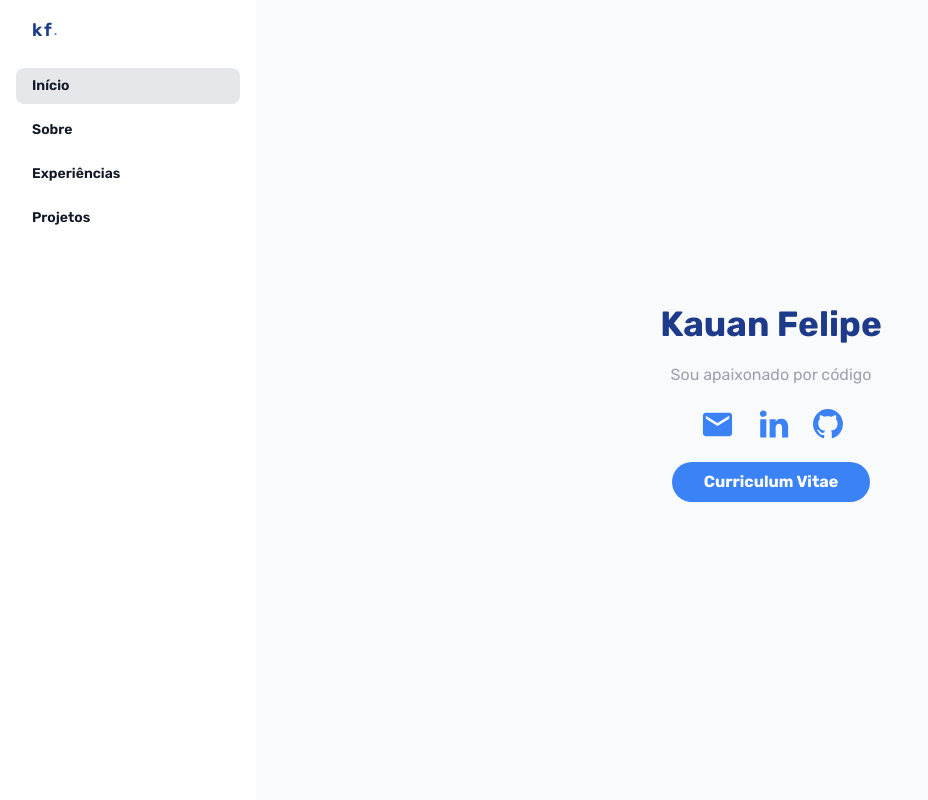
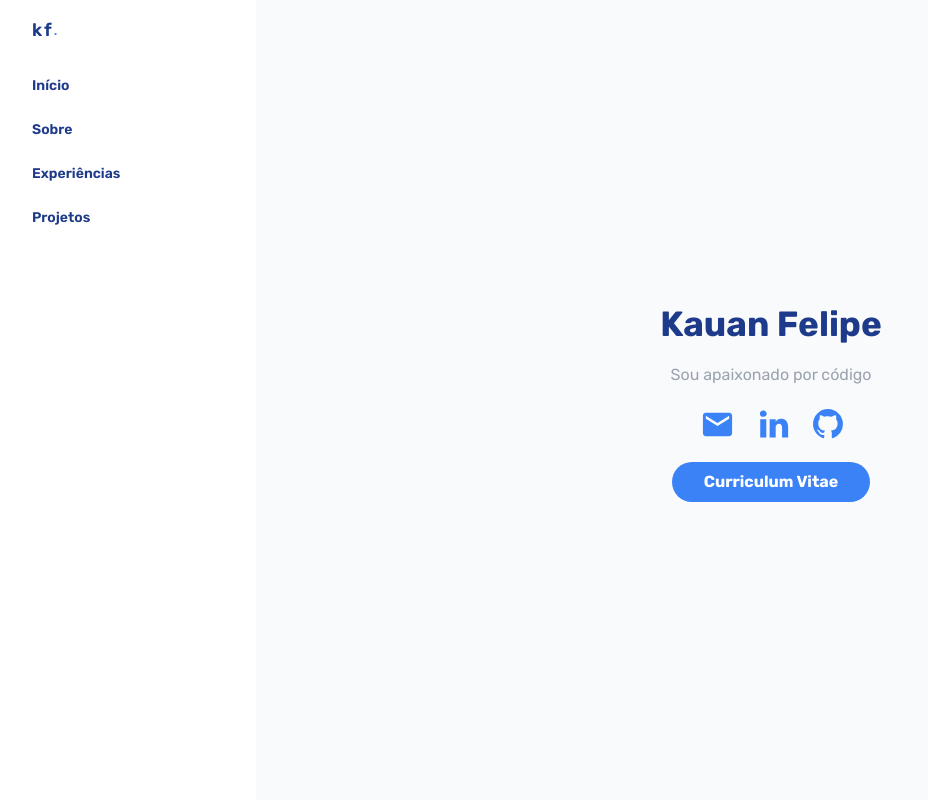
Before and after one commit to kauanfelipe96/personal-portfolio, a React (Vite) app: page / in a window 1280 px wide. Shown: the top 800 px of the page, without its empty margins (0-928 px from the left). Built offline with nearby package versions, Linux system fonts and the light colour scheme.

Commit message:
iniciando personal-portfolio

```diff
--- a/src/components/SidebarComponent.jsx
+++ b/src/components/SidebarComponent.jsx
@@ -1,3 +1,4 @@
+import { SlHome } from "react-icons/sl";
 import React, { useState } from 'react';
 
 export default function SidebarComponent() {
@@ -28,10 +29,10 @@ export default function SidebarComponent() {
           </button>
         </div>
         <nav className={`flex-grow md:block px-4 pb-4 md:pb-0 md:overflow-y-auto ${openMenu ? 'block' : 'hidden'}`}>
-          <a href="#home" className="block px-4 py-2 mt-2 text-sm font-semibold text-gray-900 bg-gray-200 rounded-lg dark-mode:bg-gray-700 dark-mode:hover:bg-gray-600 dark-mode:focus:bg-gray-600 dark-mode:focus:text-white dark-mode:hover:text-white dark-mode:text-gray-200 hover:text-gray-900 focus:text-gray-900 hover:bg-gray-200 focus:bg-gray-200 focus:outline-none focus:shadow-outline">Início</a>
-          <a href="#about" className="block px-4 py-2 mt-2 text-sm font-semibold text-gray-900 bg-transparent rounded-lg dark-mode:bg-transparent dark-mode:hover:bg-gray-600 dark-mode:focus:bg-gray-600 dark-mode:focus:text-white dark-mode:hover:text-white dark-mode:text-gray-200 hover:text-gray-900 focus:text-gray-900 hover:bg-gray-200 focus:bg-gray-200 focus:outline-none focus:shadow-outline">Sobre</a>
-          <a href="#experience" className="block px-4 py-2 mt-2 text-sm font-semibold text-gray-900 bg-transparent rounded-lg dark-mode:bg-transparent dark-mode:hover:bg-gray-600 dark-mode:focus:bg-gray-600 dark-mode:focus:text-white dark-mode:hover:text-white dark-mode:text-gray-200 hover:text-gray-900 focus:text-gray-900 hover:bg-gray-200 focus:bg-gray-200 focus:outline-none focus:shadow-outline">Experiências</a>
-          <a href="#works" className="block px-4 py-2 mt-2 text-sm font-semibold text-gray-900 bg-transparent rounded-lg dark-mode:bg-transparent dark-mode:hover:bg-gray-600 dark-mode:focus:bg-gray-600 dark-mode:focus:text-white dark-mode:hover:text-white dark-mode:text-gray-200 hover:text-gray-900 focus:text-gray-900 hover:bg-gray-200 focus:bg-gray-200 focus:outline-none focus:shadow-outline">Projetos</a>
+          <a href="#home" className="block px-4 py-2 mt-2 text-sm font-semibold text-blue-900 rounded-lg hover:text-blue-500">Início</a>
+          <a href="#about" className="block px-4 py-2 mt-2 text-sm font-semibold text-blue-900 rounded-lg hover:text-blue-500 focus:bg-gra">Sobre</a>
+          <a href="#experience" className="block px-4 py-2 mt-2 text-sm font-semibold text-blue-900 rounded-lg hover:text-blue-500">Experiências</a>
+          <a href="#works" className="block px-4 py-2 mt-2 text-sm font-semibold text-blue-900 rounded-lg hover:text-blue-500">Projetos</a>
         </nav>
       </div>
     </div>
```
